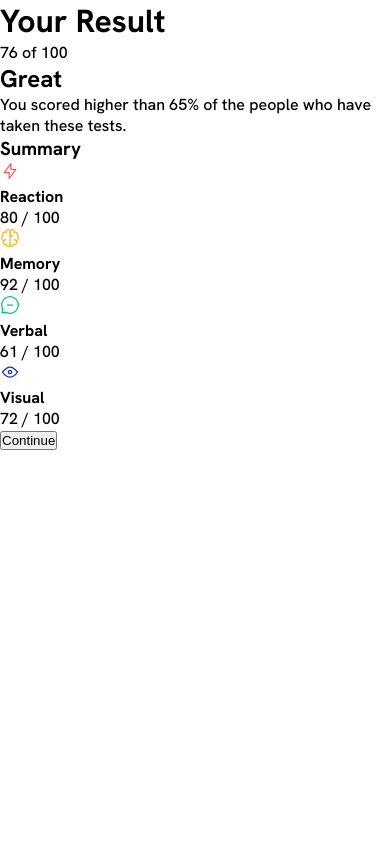
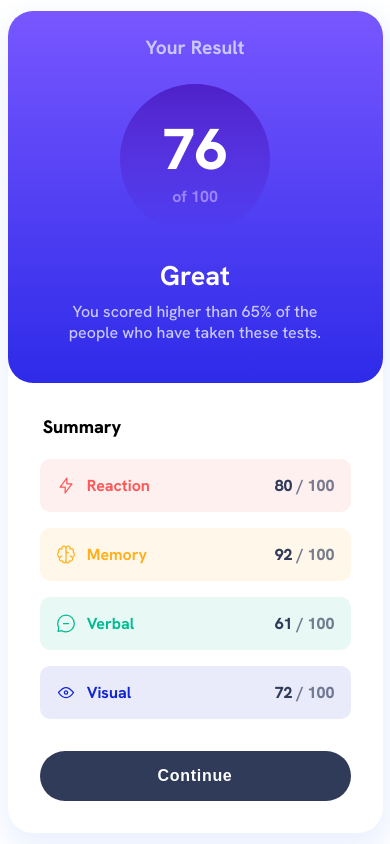
Before and after one commit to taavi80/results-summary-component, a plain HTML site: page index.html in a window 390 px wide. Drawn offline with Linux system fonts and the light colour scheme.

Commit message:
added mobile and desktop designs

```diff
--- a/css/style.css
+++ b/css/style.css
@@ -1,9 +1,209 @@
-*{
+:root {
+    /* Primary */
+    --Light-red: hsl(0, 100%, 67%);
+    --Orangey-yellow: hsl(39, 100%, 56%);
+    --Green-teal: hsl(166, 100%, 37%);
+    --Cobalt-blue: hsl(234, 85%, 45%);
+
+    /* Gradients */
+    --Light-slate-blue-background: hsl(252, 100%, 67%);
+    --Light-royal-blue-background: hsl(241, 81%, 54%);
+    --Violet-blue-circle: hsla(256, 72%, 46%, 1);
+    --Persian-blue-circle: hsla(241, 72%, 46%, 0);
+
+    /* Neutral */
+    --White: hsl(0, 0%, 100%);
+    --Pale-blue: hsl(221, 100%, 96%);
+    --Light-lavender: hsl(241, 100%, 89%);
+    --Dark-gray-blue: hsl(224, 30%, 27%);
+}
+
+* {
     margin: 0;
     padding: 0;
     box-sizing: border-box;
 }
 
-body{
-    font-family: 'Hanken Grotesk', sans-serif;
+body {
+    min-height: 100vh;
+    background-color: var(--White);
+
+    font-family: "Hanken Grotesk", sans-serif;
+    font-size: 1.125rem;
+    display: grid;
+    place-content: center;
 }
+
+.card {
+    max-width: 375px;
+    background-color: var(--White);
+    border-radius: 25px;
+    box-shadow: 2px 12px 30px 6px hsl(221, 100%, 96%);
+}
+
+.card-top {
+    background: linear-gradient(var(--Light-slate-blue-background),
+            var(--Light-royal-blue-background));
+    color: var(--Light-lavender);
+    text-align: center;
+    padding: 1.5rem 3rem 2.5rem;
+    border-radius: 25px;
+}
+
+.card-top h1 {
+    font-size: 1.2rem;
+    margin-bottom: 1.5rem;
+}
+
+.result-circel {
+    width: 150px;
+    height: 150px;
+    margin: 0 auto;
+    background: linear-gradient(var(--Violet-blue-circle),
+            var(--Persian-blue-circle));
+    padding: 1.3rem;
+    border-radius: 50%;
+    display: grid;
+    place-content: center;
+    margin-bottom: 1.5rem;
+}
+
+.result-circel p {
+    font-size: 1rem;
+    font-weight: 700;
+    color: hsl(252, 100%, 76%);
+}
+
+.result-circel .result-in-numbers {
+    display: block;
+    color: var(--White);
+    font-size: 3.6rem;
+    font-weight: 800;
+}
+
+.card-text .result-in-words {
+    color: var(--White);
+    margin-bottom: 0.5rem;
+}
+
+.card-text p {
+    font-size: 1rem;
+}
+
+.card-bottom {
+    padding: 2rem;
+}
+
+.card-bottom .summary {
+    font-weight: 800;
+    margin-bottom: 1.3rem;
+    margin-left: 0.2rem;
+}
+
+.summary-box {
+    background-color: rgb(175, 162, 162);
+    color: hsla(224, 30%, 27%, 65%);
+    font-size: 1rem;
+    font-weight: 800;
+    padding: 1rem;
+    border-radius: 10px;
+    margin: 1rem 0;
+    display: flex;
+    align-items: center;
+    justify-content: space-between;
+}
+
+.summary-box .category {
+    display: flex;
+    gap: 0.7rem;
+}
+
+.summary-box span {
+    color: var(--Dark-gray-blue);
+}
+
+.reaction {
+    background-color: hsla(0, 100%, 67%, 9%);
+}
+
+.reaction-category {
+    color: var(--Light-red);
+}
+
+.memory {
+    background-color: hsla(39, 100%, 56%, 9%);
+}
+
+.memory-category {
+    color: var(--Orangey-yellow);
+}
+
+.verbal {
+    background-color: hsla(166, 100%, 37%, 9%);
+}
+
+.verbal-category {
+    color: var(--Green-teal);
+}
+
+.visual {
+    background-color: hsla(234, 85%, 45%, 9%);
+}
+
+.visual-category {
+    color: var(--Cobalt-blue);
+}
+
+.btn-continue {
+    width: 100%;
+    background-color: var(--Dark-gray-blue);
+    color: var(--White);
+    font-size: 1rem;
+    font-weight: 700;
+    letter-spacing: 0.7px;
+    padding: 1rem;
+    border: none;
+    border-radius: 25px;
+    margin-top: 1rem;
+}
+
+.btn-continue:hover,
+.btn-continue:focus {
+    cursor: pointer;
+    background: linear-gradient(var(--Light-slate-blue-background),
+            var(--Light-royal-blue-background));
+}
+
+@media (min-width: 1440px) {
+    .card {
+        max-width: 680px;
+        display: flex;
+    }
+
+    .card-top {
+        min-width: 50%;
+        padding-top: 2rem;
+    }
+
+    .result-circel {
+        width: 200px;
+        height: 200px;
+    }
+
+    .result-circel .result-in-numbers {
+        font-size: 4rem;
+        font-weight: 800;
+    }
+
+    .card-text p {
+        max-width: 300px;
+    }
+
+    .card-bottom {
+        min-width: 50%;
+    }
+
+    .card-bottom .summary {
+        font-size: 1.2rem;
+    }
+}
--- a/index.html
+++ b/index.html
@@ -4,7 +4,7 @@
     <meta charset="UTF-8" />
     <meta http-equiv="X-UA-Compatible" content="IE=edge" />
     <meta name="viewport" content="width=device-width, initial-scale=1.0" />
-    <title>Document</title>
+    <title>Results Summary Component</title>
     <link rel="preconnect" href="https://fonts.googleapis.com" />
     <link rel="preconnect" href="https://fonts.gstatic.com" crossorigin />
     <link
@@ -14,49 +14,52 @@
     <link rel="stylesheet" href="../css/style.css" />
   </head>
   <body>
-    <header>
+    <div class="card">
+      <div class="card-top">
         <h1>Your Result</h1>
-      <div class="score">
-        <div class="final-score">76<span> of 100</span></div>
+        <div class="result-circel">
+          <p><span class="result-in-numbers">76</span> of 100</p>
         </div>
-      <h2>Great</h2>
+        <div class="card-text">
+          <h2 class="result-in-words">Great</h2>
           <p>
             You scored higher than 65% of the people who have taken these tests.
           </p>
-    </header>
+        </div>
+      </div>
 
-    <main>
-      <h3>Summary</h3>
-      <div class="score reaction">
-        <div class="title">
+      <div class="card-bottom">
+        <h4 class="summary">Summary</h4>
+        <div class="summary-box reaction">
+          <div class="category reaction-category">
             <img src="../images/icon-reaction.svg" alt="" />
             <h4>Reaction</h4>
           </div>
           <p><span>80</span> / 100</p>
         </div>
-      <div class="score memory">
-        <div class="title">
-          <img src="images/icon-memory.svg" alt="" />
+        <div class="summary-box memory">
+          <div class="category memory-category">
+            <img src="../images/icon-memory.svg" alt="" />
             <h4>Memory</h4>
           </div>
           <p><span>92</span> / 100</p>
         </div>
-      <div class="score verbal">
-        <div class="title">
+        <div class="summary-box verbal">
+          <div class="category verbal-category">
             <img src="../images/icon-verbal.svg" alt="" />
             <h4>Verbal</h4>
           </div>
           <p><span>61</span> / 100</p>
         </div>
-      <div class="score visual">
-        <div class="title">
+        <div class="summary-box visual">
+          <div class="category visual-category">
             <img src="../images/icon-visual.svg" alt="" />
             <h4>Visual</h4>
           </div>
           <p><span>72</span> / 100</p>
         </div>
-
-      <button>Continue</button>
-    </main>
+        <button class="btn-continue">Continue</button>
+      </div>
+    </div>
   </body>
 </html>
```
Lines whose indentation alone changed are shown as unchanged.
